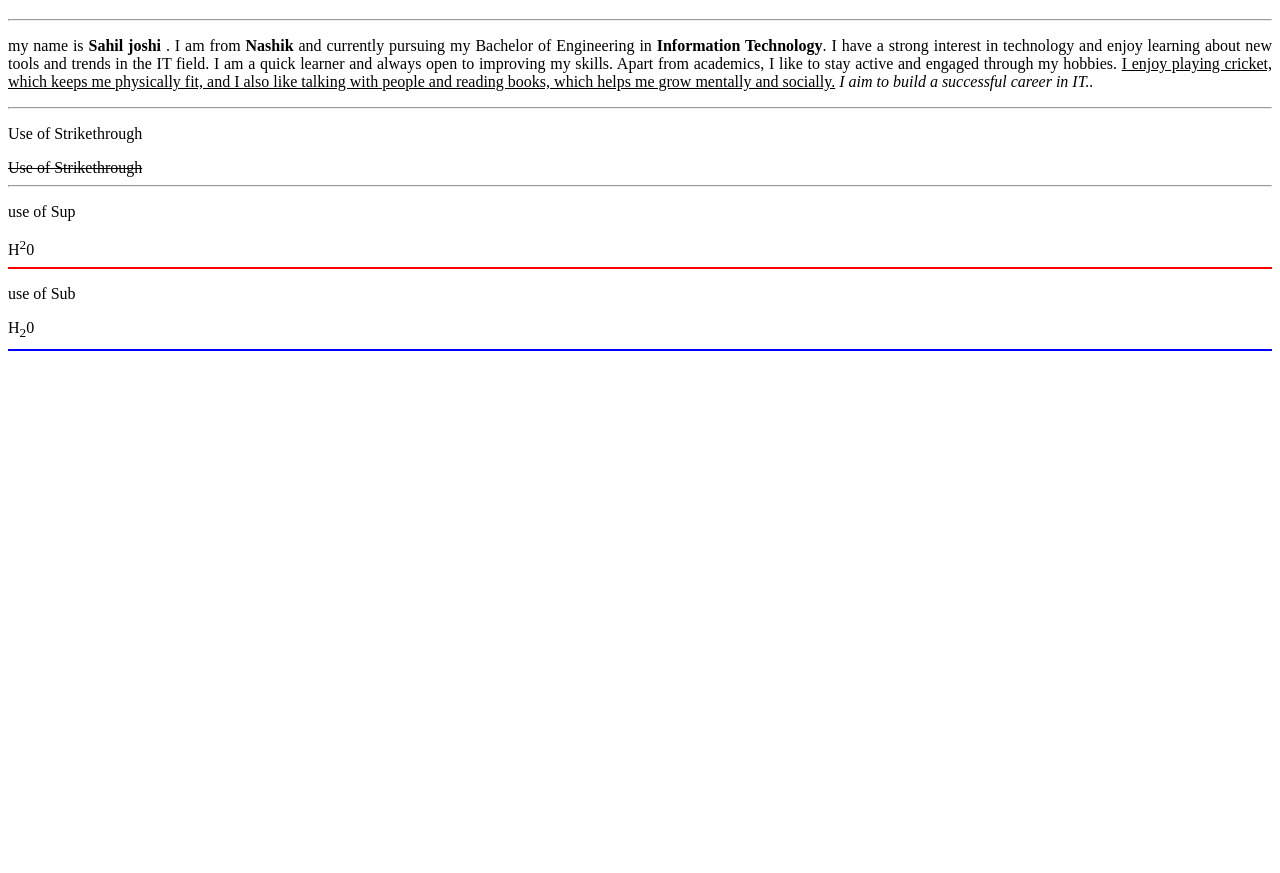
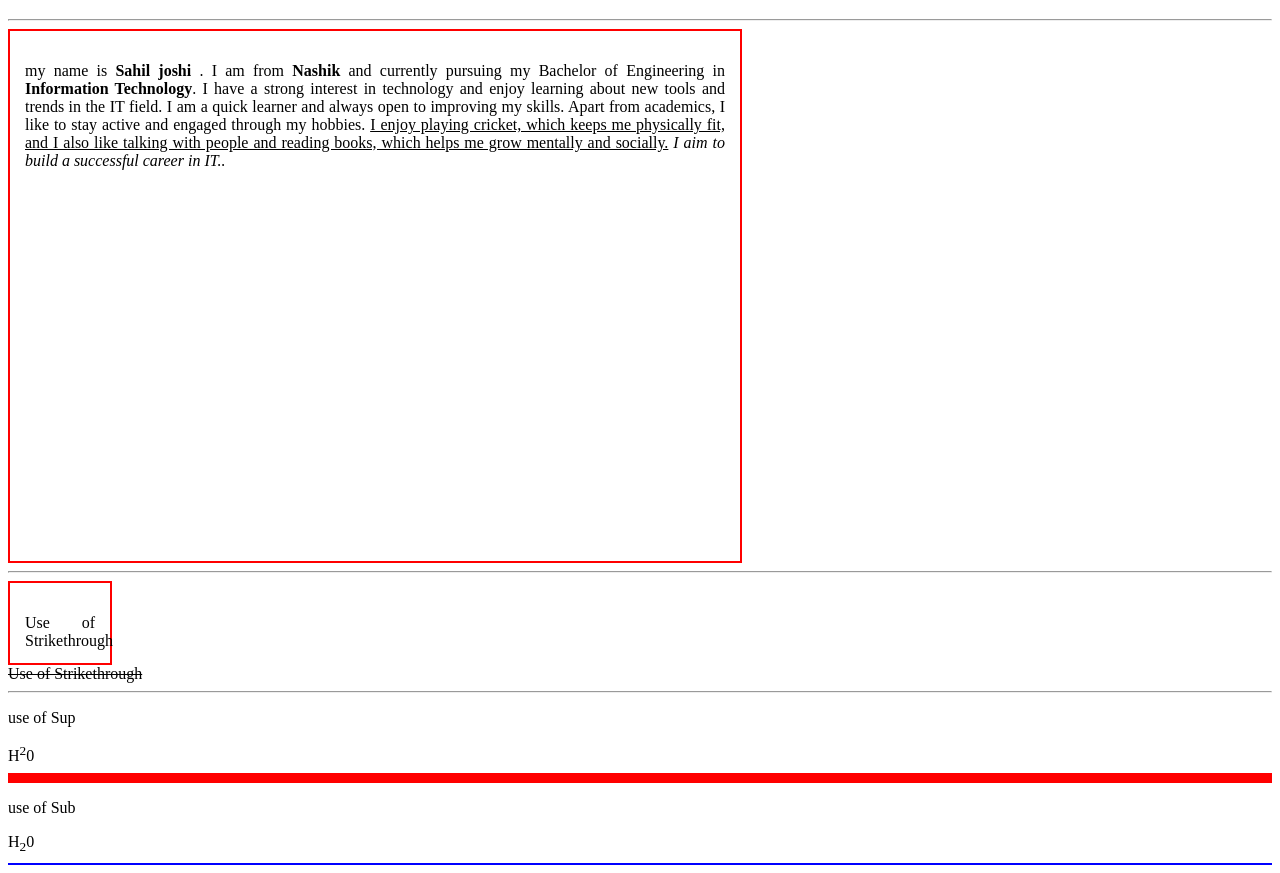
Before and after one commit to Sahiljoshi1606/Awdizhtmlcss, a plain HTML site: page Day 1/DAY 2/text-practice.html in a window 1280 px wide. Shown: the part 61-934 px from the top of the page. Before the commit the page ends 800 px from the top, so only its background shows below. Drawn offline with Linux system fonts and the light colour scheme.

Commit message:
practice  how to box

```diff
--- a/Day 1/DAY 2/text-practice.html
+++ b/Day 1/DAY 2/text-practice.html
@@ -2,21 +2,43 @@
 <html>
 <head>
     <title> Practice </title>
+    <style>
+    .om {
+      padding: 15px;
+      background-color: solid red;
+      height: 500px;
+      width: 700px;
+      text-align: justify;
+      text font-family: Arial, "Helvetica Neue", Helvetica, sans-serif;
+      border: 2px solid red ;
+
+
+    }
+  </style>
+  <style>
+    .jitesh{
+      padding: 15px;
+      background-color: solid red;
+      height: 50px;
+      width: 70px;
+      text-align: justify;
+      text font-family: Arial, "Helvetica Neue", Helvetica, sans-serif;
+      border: 2px solid red ;
+  </style>
 </head>
 <body>
-
 <h1 style="text-align: center;">Sahil joshi </h1>
 <hr/>
-  <div class="sahil">
+  <div class="om">
 <p style="text-align: justify;">my name is <b>Sahil joshi</b> . I am from <b>Nashik </b>and currently pursuing my Bachelor of Engineering in <strong>Information Technology</strong>. I have a strong interest in technology and enjoy learning about new tools and trends in the IT field. I am a quick learner and always open to improving my skills. Apart from academics, I like to stay active and engaged through my hobbies. <u>I enjoy playing cricket, which keeps me physically fit, and I also like talking with people and reading books, which helps me grow mentally and socially.</u> <em>I aim to build a successful career in IT..</em></p>
   </div>
 <hr/>
-<div class="om">
+<div class="jitesh">
 <p>Use of Strikethrough</p>
 </div>
 <s>Use of Strikethrough</s><br/><hr/>
 <p>use of Sup</p>
-H<sup>2</sup>0  <hr style="border: 1px solid red;">
+H<sup>2</sup>0  <hr style="border: 5px solid red;">
 <p>use of Sub</p>
 H<sub>2</sub>0  <hr style="border: 1px solid blue;">
 </body>
```
Also changed, not shown: Day 1/indeex.html (+14 -1 lines).
